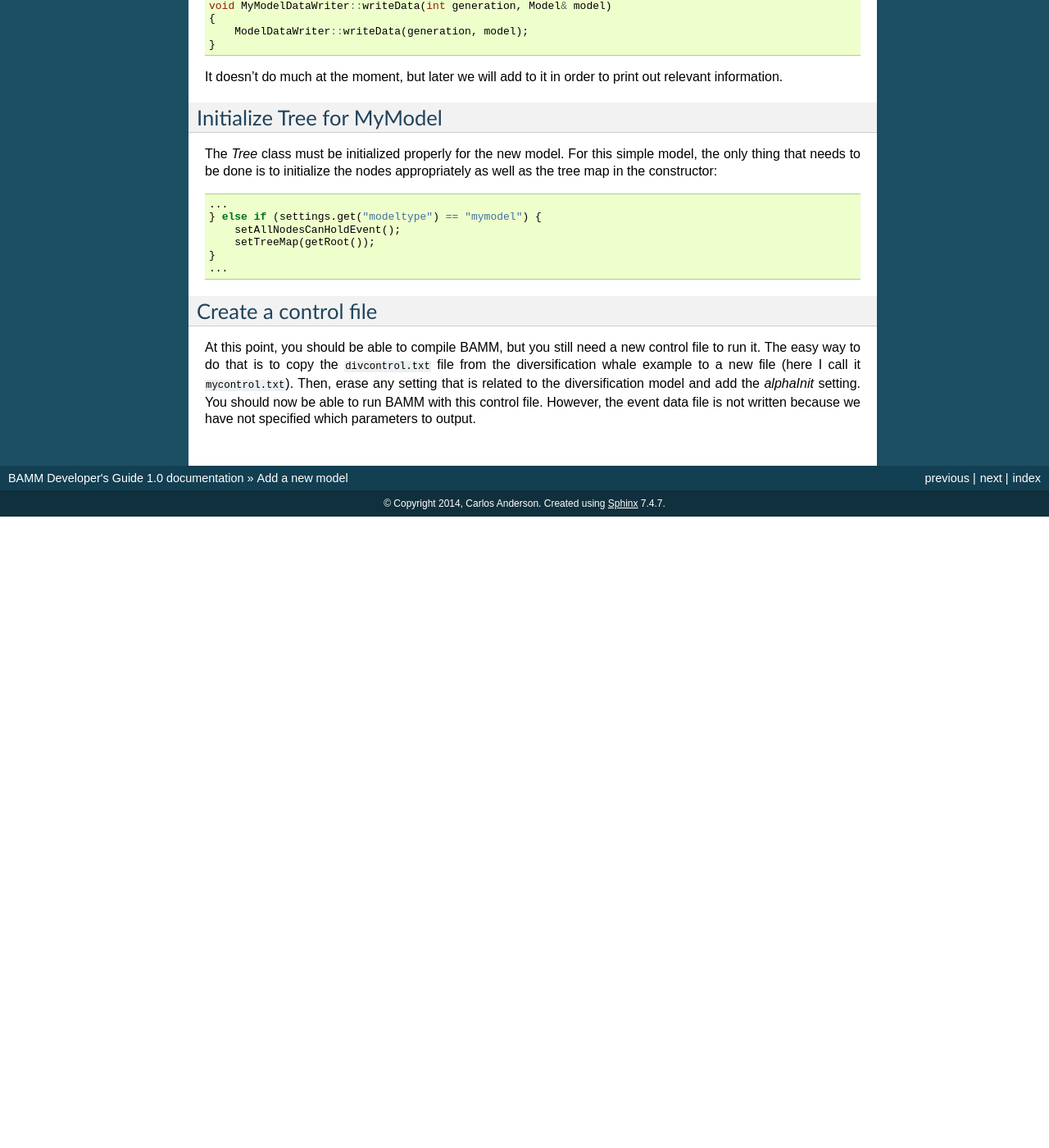
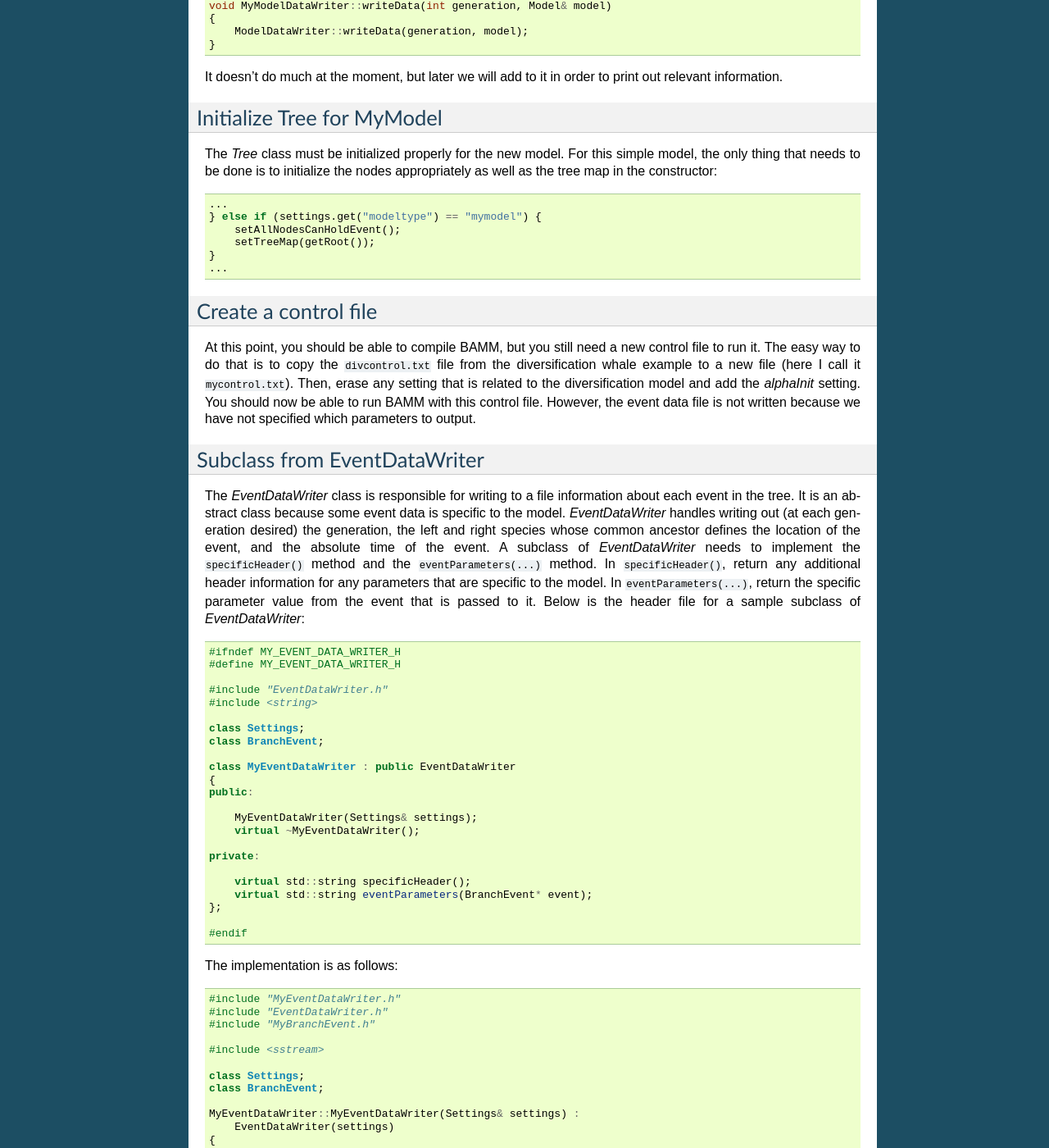
Before and after one commit to macroevolution/bamm-dev-guide, a Sphinx documentation site: the page built from source/add_model.rst, in a window 1280 px wide and 1400 px high, scrolled down 5585 px. Shown: the whole window at 82% size. Built offline with Sphinx 7.4.7, drawn with Linux system fonts in a browser that asks for light colours; formulas are drawn with MathJax 3; before the commit the page ends 6215 px from its top, so only the background shows below that; some of the changed text lies outside the part shown.

Commit message:
Add section on subclassing from EventDataWriter

```diff
--- a/source/add_model.rst
+++ b/source/add_model.rst
@@ -396,3 +396,85 @@
 You should now be able to run BAMM with this control file.
 However, the event data file is not written
 because we have not specified which parameters to output.
+
+
+Subclass from EventDataWriter
+-----------------------------
+
+The *EventDataWriter* class is responsible for writing to a file
+information about each event in the tree.
+It is an abstract class because some event data is specific to the model.
+*EventDataWriter* handles writing out (at each generation desired)
+the generation, the left and right species whose common ancestor
+defines the location of the event, and the absolute time of the event.
+A subclass of *EventDataWriter* needs to implement the
+``specificHeader()`` method and the ``eventParameters(...)`` method.
+In ``specificHeader()``, return any additional header information
+for any parameters that are specific to the model.
+In ``eventParameters(...)``, return the specific parameter value
+from the event that is passed to it.
+Below is the header file for a sample subclass of *EventDataWriter*::
+
+
+    #ifndef MY_EVENT_DATA_WRITER_H
+    #define MY_EVENT_DATA_WRITER_H
+
+    #include "EventDataWriter.h"
+    #include <string>
+
+    class Settings;
+    class BranchEvent;
+
+    class MyEventDataWriter : public EventDataWriter
+    {
+    public:
+
+        MyEventDataWriter(Settings& settings);
+        virtual ~MyEventDataWriter();
+
+    private:
+
+        virtual std::string specificHeader();
+        virtual std::string eventParameters(BranchEvent* event);
+    };
+
+    #endif
+
+The implementation is as follows::
+
+    #include "MyEventDataWriter.h"
+    #include "EventDataWriter.h"
+    #include "MyBranchEvent.h"
+
+    #include <sstream>
+
+    class Settings;
+    class BranchEvent;
+
+    MyEventDataWriter::MyEventDataWriter(Settings& settings) :
+        EventDataWriter(settings)
+    {
+    }
+
+    MyEventDataWriter::~MyEventDataWriter()
+    {
+    }
+
+    std::string MyEventDataWriter::specificHeader()
+    {
+        return ",alpha";
+    }
+
+
+    std::string MyEventDataWriter::eventParameters(BranchEvent* event)
+    {
+        MyBranchEvent* specificEvent = static_cast<MyBranchEvent*>(event);
+
+        std::ostringstream stringStream;
+        stringStream << specificEvent->alpha();
+        return stringStream.str();
+    }
+
+If you compile and run BAMM using the control file described above,
+you will see the *event_data.txt* file being produced.
+It will contain the *alpha* parameter as part of its output.
```
